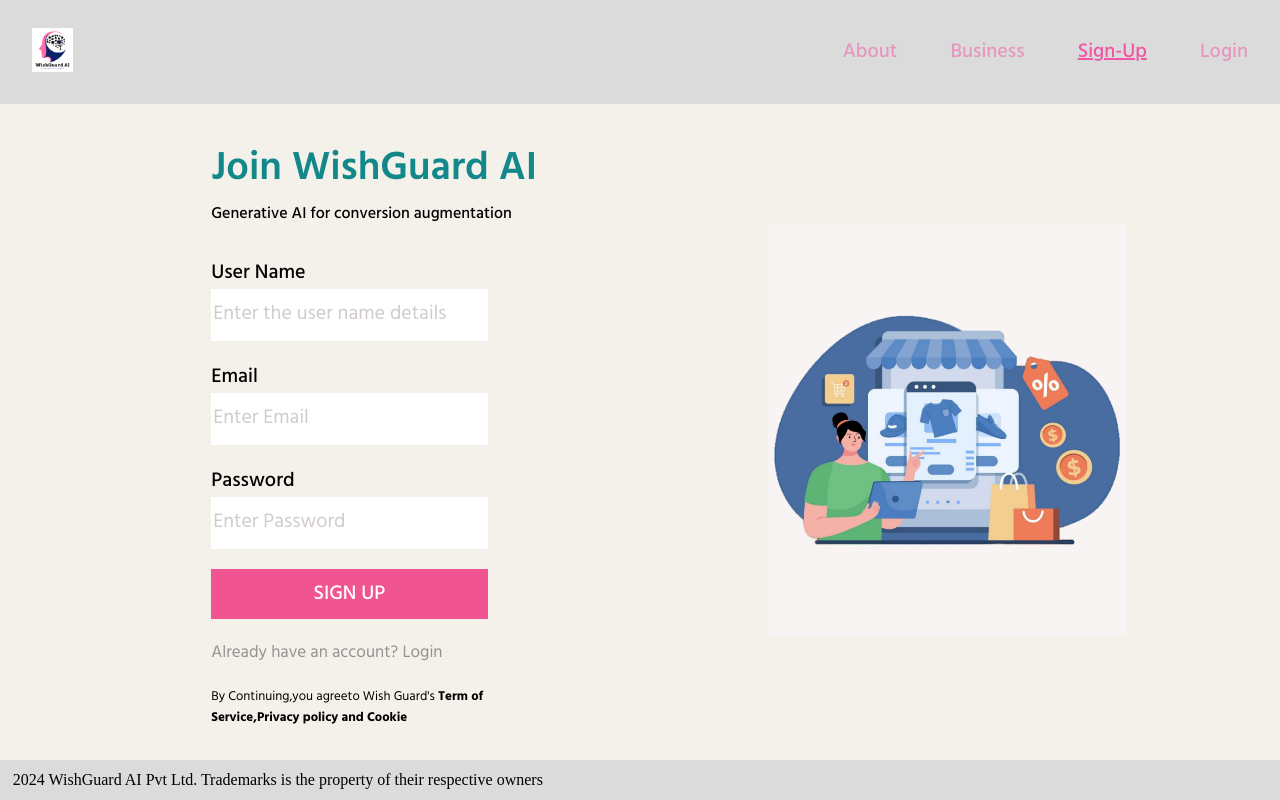
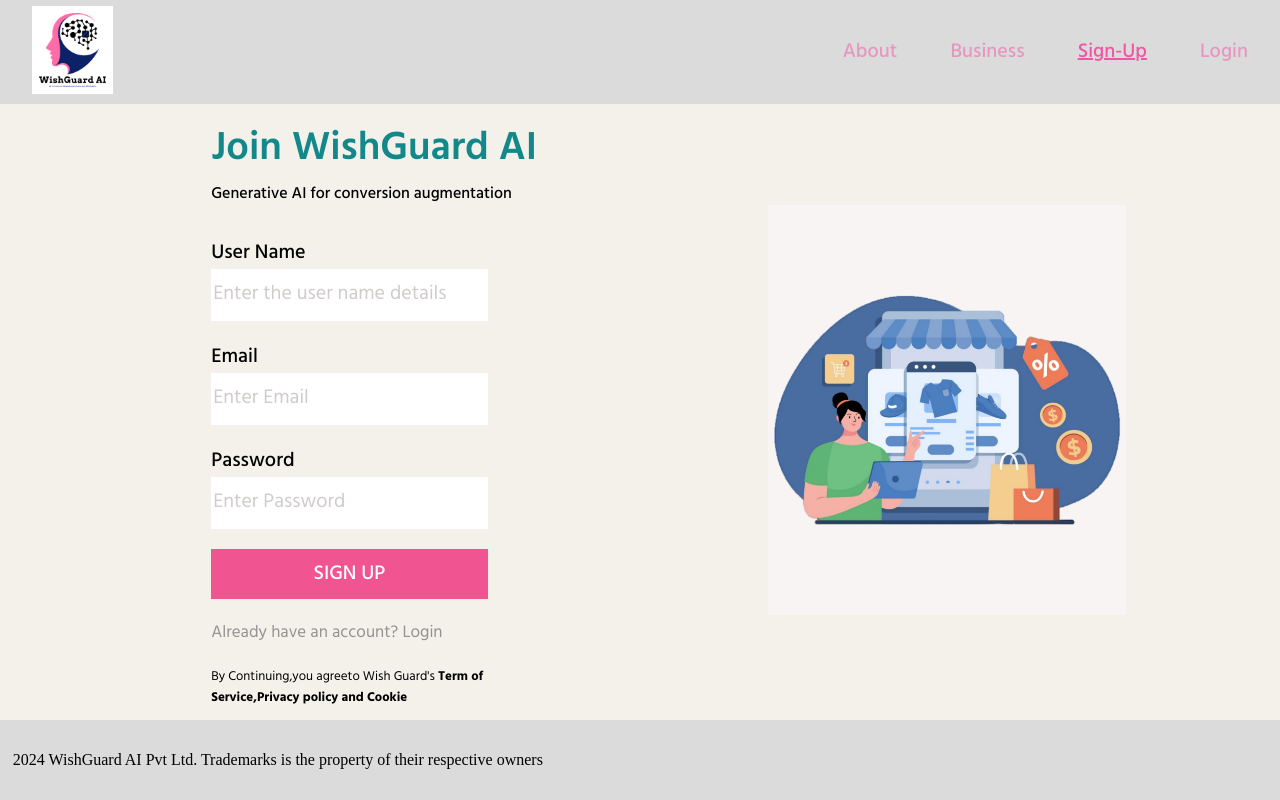
Before and after one commit to AD9-1/TiDB-frontend, a React (Create React App) app: page / in a window 1280 px wide. Built offline with nearby package versions, Linux system fonts and the light colour scheme; a web font is replaced by a local one.

Commit message:
initialized

```diff
--- a/src/components/Footer/Footer.scss
+++ b/src/components/Footer/Footer.scss
@@ -1,6 +1,6 @@
 .footer{
     background-color: #dbdbdb;
-    height:5vh;
+    height:10vh;
     display: flex;
     align-items: center;
     padding-left: 1%;
--- a/src/components/Navbar/Navbar.scss
+++ b/src/components/Navbar/Navbar.scss
@@ -10,7 +10,8 @@
   &__image {
     flex: 2;
     img {
-      width: 5%;
+      width: 10%;
+
     }
   }
   &__fields {
```
